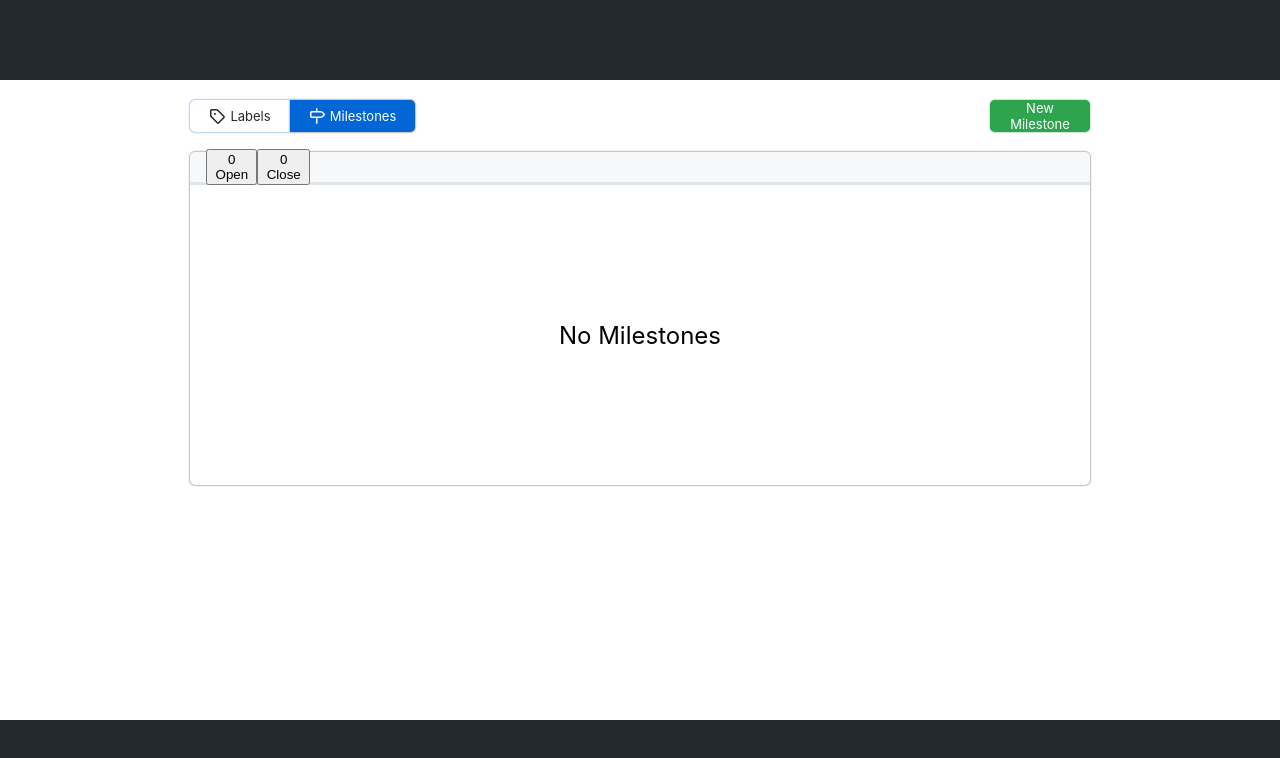
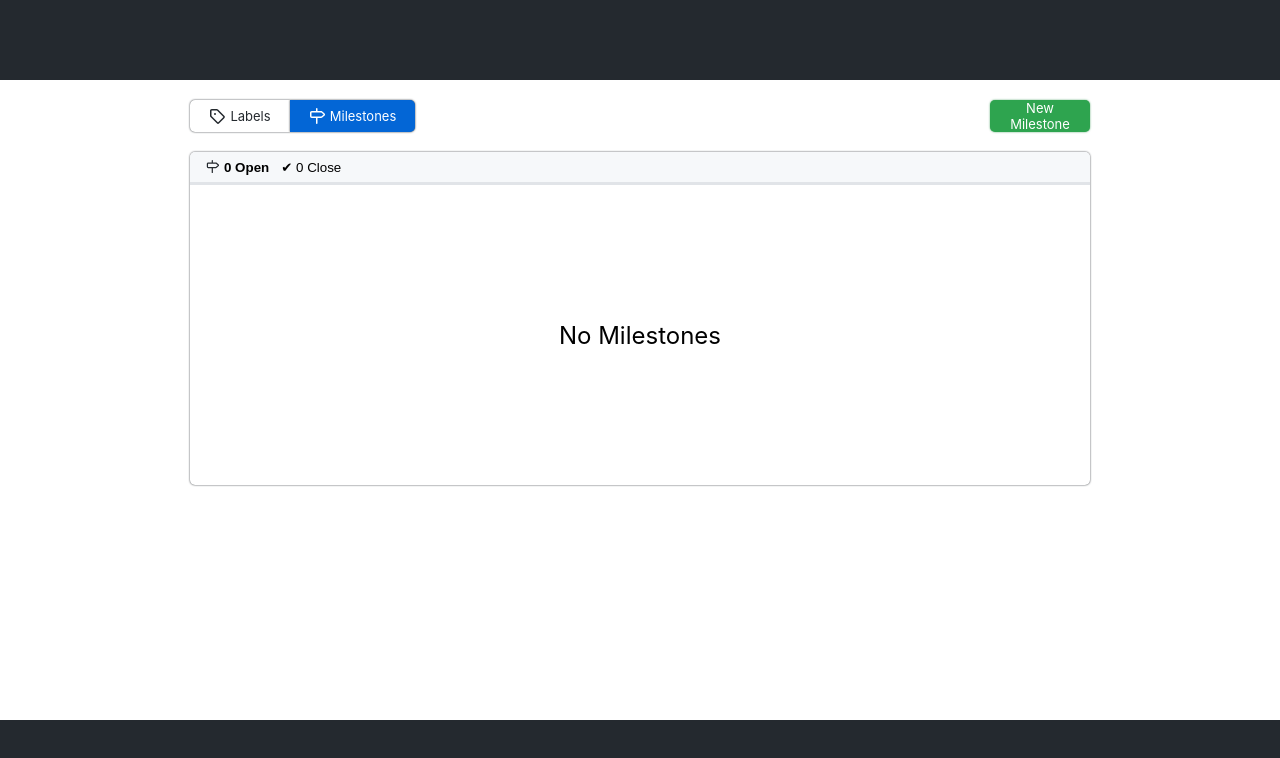
Before and after one commit to boostcamp-2020/IssueTracker-30, a React app in the folder client/: page /milestones in a window 1280 px wide. Shown: the top 758 px of the page. Built offline with nearby package versions, Linux system fonts and the light colour scheme.

Commit message:
Fix: 마일스톤 css 수정
마일스톤 목록 css 수정

```diff
--- a/client/src/components/label-milestone-header.jsx
+++ b/client/src/components/label-milestone-header.jsx
@@ -12,8 +12,8 @@ const StyledHeaderOne = (name, color) => styled.button`
     height: 32px;
     border: 0;
     border-radius: ${name === "Label" ? `5px 0 0 5px` : `0 5px 5px 0`};
-    box-shadow: 0 0 2px 0
-        ${name === "Label" ? `rgb(3, 102, 214)` : `rgb(36, 41, 46)`};
+    box-shadow: 0 0 2px 0 rgb(36, 41, 46);
+
 
     font-family: -apple-system, BlinkMacSystemFont, Segoe UI, Helvetica, Arial,
         sans-serif, Apple Color Emoji, Segoe UI Emoji;
--- a/client/src/milestones/edit-milestone.jsx
+++ b/client/src/milestones/edit-milestone.jsx
@@ -4,6 +4,7 @@ import styled from "styled-components";
 import { Link, withRouter } from "react-router-dom";
 import HeaderOne from "../components/label-milestone-header.jsx";
 import NewMilestoneForm from "./milestone-form.jsx";
+import HeaderButtons from "./header-buttons.jsx";
 
 const StyledHeaderButtonLabel = HeaderOne("Label", 0);
 const StyledHeaderButtonMiles = HeaderOne("Milestones", 1);
@@ -36,6 +37,10 @@ const StyledSaveChangesButton = styled.button`
     height: 30px;
     cursor: pointer;
     outline: none;
+`;
+
+const StyledHeaderButtonMargin = styled.div`
+    margin-top: 2em;
 `;
 
 const EditMilestones = ({ match, history }) => {
@@ -104,6 +109,11 @@ const EditMilestones = ({ match, history }) => {
     return (
         <>
             <div style={{ display: "flex", flexDirection: "column", marginLeft: "3%" }}>
+                <StyledHeaderButtonMargin>
+                    <HeaderButtons />
+                    <hr style={{ marginTop: "2.25em", marginLeft: "0px", width: "95%", borderTop: "0.5pt solid rgb(237, 237, 237)" }}></hr>
+                </StyledHeaderButtonMargin>
+
                 <NewMilestoneForm
                     title={title}
                     setTitle={setTitle}
@@ -112,7 +122,7 @@ const EditMilestones = ({ match, history }) => {
                     description={description}
                     setDescription={setDescription}
                 ></NewMilestoneForm>
-                <hr style={{ marginLeft: "0px", width: "95%" }}></hr>
+                <hr style={{ marginLeft: "0px", width: "95%", borderTop: "0.5pt solid rgb(237, 237, 237)" }}></hr>
                 <div style={{ marginTop: "0.5%", marginRight: "4.5%" }} >
                     <StyledSaveChangesButton onClick={saveChangeClickHandler}>Save changes</StyledSaveChangesButton>
                     <StyledCloseMilestoneButton onClick={closeReopenMilestoneHandler}>
--- a/client/src/milestones/filter-list.jsx
+++ b/client/src/milestones/filter-list.jsx
@@ -6,8 +6,6 @@ import FilteredList from "./milestones-filter-result.jsx";
 
 const StyledList = styled.div`
   width: 900px;
-  min-height: 300px;
-
   margin-top: 20px;
 
   border: 0;
@@ -45,12 +43,12 @@ const FilterList = () => {
     useEffect(() => {
         curStatus === "Open" ? setCurCount(numOfOpenMilestone) : setCurCount(numOfCloseMilestone);
         curData = curStatus === "Open" ? milestonesOpenData : milestonesCloseData;
-        console.log("eee");
     }, [curStatus]);
 
     return (
         <StyledList>
             <ListInfoBar
+                curStatus={curStatus}
                 setCurStatus={setCurStatus}
                 numOfOpenMilestone={numOfOpenMilestone}
                 numOfCloseMilestone={numOfCloseMilestone}>
--- a/client/src/milestones/milestone-banner.jsx
+++ b/client/src/milestones/milestone-banner.jsx
@@ -6,12 +6,75 @@ import styled from "styled-components";
 
 const StyledMilestoneBanner = styled.div`
   display: flex;
+  justify-content: space-between;
+  border-bottom: 1px solid rgb(200, 200, 200);
+  padding: 15px;
+`;
+
+const StyledMilestoneInfo = styled.div`
+    display: flex;
+    flex-direction: column;
+`;
+
+const StyledMilestoneRight = styled.div`
+    display: flex;
+    flex-direction: column;
+    width: 350px;
+`;
+
+const StyledMilestoneTitle = styled.div`
+    font-size: 20pt;
+`;
+
+const StyledProgress = styled.progress`
+    width: 350px;
+    height: 30px;
+`;
+
+const StyledProgressText = styled.div``;
+
+const StyledButtons = styled.div`
+    display: flex;
     flex-direction: row;
 `;
 
-const StyledStatusButton = styled.button``;
+const StyledEditButton = styled.button`
+    text-decoration: none;
+    color: blue;
+    border: none;
+    outline: none;
+    background: none;
+    cursor: pointer;
+    padding: 0;
+`;
 
-const StyledDeleteButton = styled.button``;
+const StyledStatusButton = styled.button`
+    border: none;
+    outline: none;
+    background: none;
+    color: blue;
+    cursor: pointer;
+    padding: 0;
+    padding-left: 15px;
+`;
+
+const StyledDeleteButton = styled.button`
+    border: none;
+    outline: none;
+    background: none;
+    color: red;
+    cursor: pointer;
+    padding: 0;
+    padding-left: 15px;
+`;
+
+const StyledSvg = styled.svg.attrs({
+    viewBox: "0 0 16 16",
+    version: "1.1",
+    width: "16",
+    height: "16",
+    ariaHidden: "true",
+});
 
 const MilestoneBanner = props => {
     const editStatus = props.status === 1 ? 0 : 1;
@@ -19,7 +82,16 @@ const MilestoneBanner = props => {
 
     let dueDate = props.dueDate;
     dueDate = dueDate.replace('T', ' ');
-    dueDate = dueDate.split('.')[0];
+    dueDate = dueDate.split(' ')[0];
+
+    const issueData = JSON.parse(localStorage.getItem("issueData"));
+    const issue = issueData.filter((ele) => ele.milestoneId === props.ID);
+    const maxIssue = issue.length;
+    const closeIssue = issue.filter((ele) => ele.status === 0).length;
+    const openIssue = maxIssue - closeIssue;
+    const per = maxIssue === 0 ? 0 : Math.round(closeIssue / maxIssue * 100);
+
+
 
     const statusMilestoneClickHandler = () => {
         axios({
@@ -55,16 +127,39 @@ const MilestoneBanner = props => {
 
     return (
         <StyledMilestoneBanner>
-            {props.ID}{" "}{props.title}{" "}{props.dueDate}{" "}{props.description}
+            <StyledMilestoneInfo>
+                <StyledMilestoneTitle>
+                    {props.title}
+                </StyledMilestoneTitle>
+                Due by {dueDate}{" "}
+                <span>
+                    {props.description}
+                </span>
+            </StyledMilestoneInfo>
+            <StyledMilestoneRight>
+                <StyledProgress
+                    value={closeIssue}
+                    max={maxIssue}
+                >
+                </StyledProgress>
+                <StyledProgressText>
+                    {per}% complete {"     "}{openIssue} open {closeIssue} closed
+
+                </StyledProgressText>
+                <StyledButtons>
                     <Link to={`/milestone/edit/${props.ID}`}>
-                edit
+                        <StyledEditButton>
+                            Edit
+                    </StyledEditButton>
                     </Link>
                     <StyledStatusButton onClick={statusMilestoneClickHandler}>
                         {editStatusString}
                     </StyledStatusButton>
                     <StyledDeleteButton onClick={deleteMilestoneClickHandler}>
-                delete
+                        Delete
                     </StyledDeleteButton>
+                </StyledButtons>
+            </StyledMilestoneRight>
         </StyledMilestoneBanner>
 
     );
--- a/client/src/milestones/milestones-filter-result.jsx
+++ b/client/src/milestones/milestones-filter-result.jsx
@@ -24,7 +24,6 @@ const StyledMilestonesList = styled.div`
 `;
 
 const MilestonesFilterResult = props => {
-    console.log(props);
   if (props.numOfMilestone === 0)
     return <StyledNoMilestonesMsg>No Milestones</StyledNoMilestonesMsg>;
 
--- a/client/src/milestones/milestones-list-info-bar.jsx
+++ b/client/src/milestones/milestones-list-info-bar.jsx
@@ -14,18 +14,39 @@ const StyledInfoBar = styled.div`
 const StyledInfoNums = styled.div`
   display: flex;
   align-items: center;
-  width: 120px;
   height: 100%;
 
   &:before {
-    width: 20px;
+    width: 10px;
     content: "";
   }
 `;
 
-const StyledOpenButton = styled.button``;
+const StyledOpenButton = styled.button`
+  display: flex;
+  border: none;
+  outline: none;
+  background: none;
+  font-weight: ${props => props.status === "Open" ? "bold" : "normal"};
+`;
 
-const StyledCloseButton = styled.button``;
+const StyledSvg = styled.svg.attrs({
+  viewBox: "0 0 16 16",
+  version: "1.1",
+  width: "13",
+  height: "13",
+  ariaHidden: "true",
+})`
+  margin-right: 5px;
+`;
+
+const StyledCloseButton = styled.button`
+  display: flex;
+  border: none;
+  outline: none;
+  background: none;
+  font-weight: ${props => props.status === "Close" ? "bold" : "normal"};
+`;
 
 const ListInfoBar = props => {
   const openButtonEvent = () => {
@@ -39,11 +60,18 @@ const ListInfoBar = props => {
   return (
     <StyledInfoBar>
       <StyledInfoNums>
-        <StyledOpenButton onClick={openButtonEvent}>
+        <StyledOpenButton onClick={openButtonEvent} status={props.curStatus}>
+          <StyledSvg>
+            <path
+              fill="rgb(36, 41, 46)"
+              fillRule="evenodd"
+              d="M7.75 0a.75.75 0 01.75.75V3h3.634c.414 0 .814.147 1.13.414l2.07 1.75a1.75 1.75 0 010 2.672l-2.07 1.75a1.75 1.75 0 01-1.13.414H8.5v5.25a.75.75 0 11-1.5 0V10H2.75A1.75 1.75 0 011 8.25v-3.5C1 3.784 1.784 3 2.75 3H7V.75A.75.75 0 017.75 0zm0 8.5h4.384a.25.25 0 00.161-.06l2.07-1.75a.25.25 0 000-.38l-2.07-1.75a.25.25 0 00-.161-.06H2.75a.25.25 0 00-.25.25v3.5c0 .138.112.25.25.25h5z"
+            />
+          </StyledSvg>
           {props.numOfOpenMilestone} Open
         </StyledOpenButton>
-        <StyledCloseButton onClick={closeButtonEvent}>
-          {props.numOfCloseMilestone} Close
+        <StyledCloseButton onClick={closeButtonEvent} status={props.curStatus}>
+          ✔{" "}{props.numOfCloseMilestone} Close
         </StyledCloseButton>
       </StyledInfoNums>
     </StyledInfoBar>
```
Lines whose indentation alone changed are shown as unchanged.
